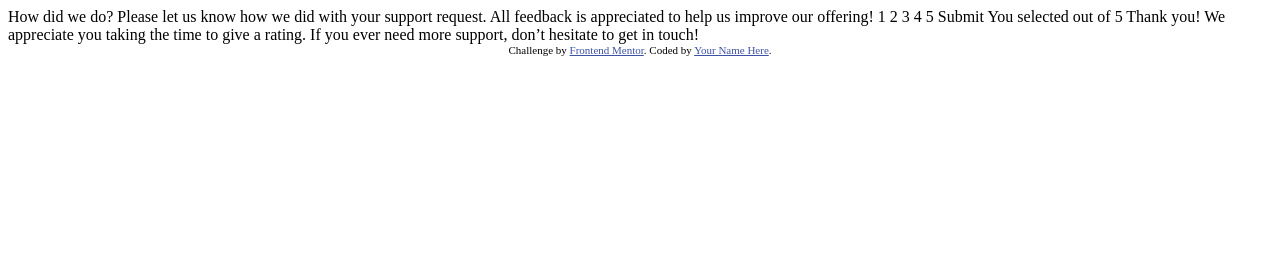
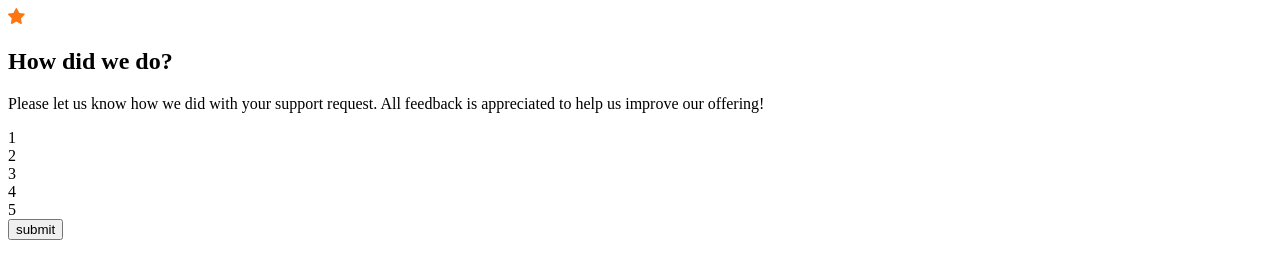
Before and after one commit to lucascsilvadev/interactive-rating-component-main, a plain HTML site: page index.html in a window 1280 px wide. Drawn offline with Linux system fonts and the light colour scheme.

Commit message:
Set the basic HTML structure

```diff
--- a/index.html
+++ b/index.html
@@ -7,43 +7,23 @@
   <link rel="icon" type="image/png" sizes="32x32" href="./images/favicon-32x32.png">
 
   <title>Frontend Mentor | Interactive rating component</title>
-
-  <!-- Feel free to remove these styles or customise in your own stylesheet 👍 -->
-  <style>
-    .attribution { font-size: 11px; text-align: center; }
-    .attribution a { color: hsl(228, 45%, 44%); }
-  </style>
 </head>
 <body>
-
-  <!-- Rating state start -->
-
-  How did we do?
-
-  Please let us know how we did with your support request. All feedback is appreciated
-  to help us improve our offering!
-
-  1 2 3 4 5
-
-  Submit
-
-  <!-- Rating state end -->
-
-  <!-- Thank you state start -->
-
-  You selected <!-- Add rating here --> out of 5
-
-  Thank you!
-
-  We appreciate you taking the time to give a rating. If you ever need more support,
-  don’t hesitate to get in touch!
-
-  <!-- Thank you state end -->
-
-
-  <div class="attribution">
-    Challenge by <a href="https://www.frontendmentor.io?ref=challenge" target="_blank">Frontend Mentor</a>.
-    Coded by <a href="#">Your Name Here</a>.
-  </div>
+  <main class="background">
+    <section class="card">
+      <img src="./images/icon-star.svg" alt="Star icon">
+      <h1 class="card__title">How did we do?</h1>
+      <p class="card__text">Please let us know how we did with your support request. All feedback is appreciated
+        to help us improve our offering!</p>
+      <div class="grades">
+        <div class="grades__option">1</div>
+        <div class="grades__option">2</div>
+        <div class="grades__option">3</div>
+        <div class="grades__option">4</div>
+        <div class="grades__option">5</div>
+      </div>
+      <button class="card__button" type="submit">submit</button>
+    </section>
+  </main>
 </body>
 </html>
```
